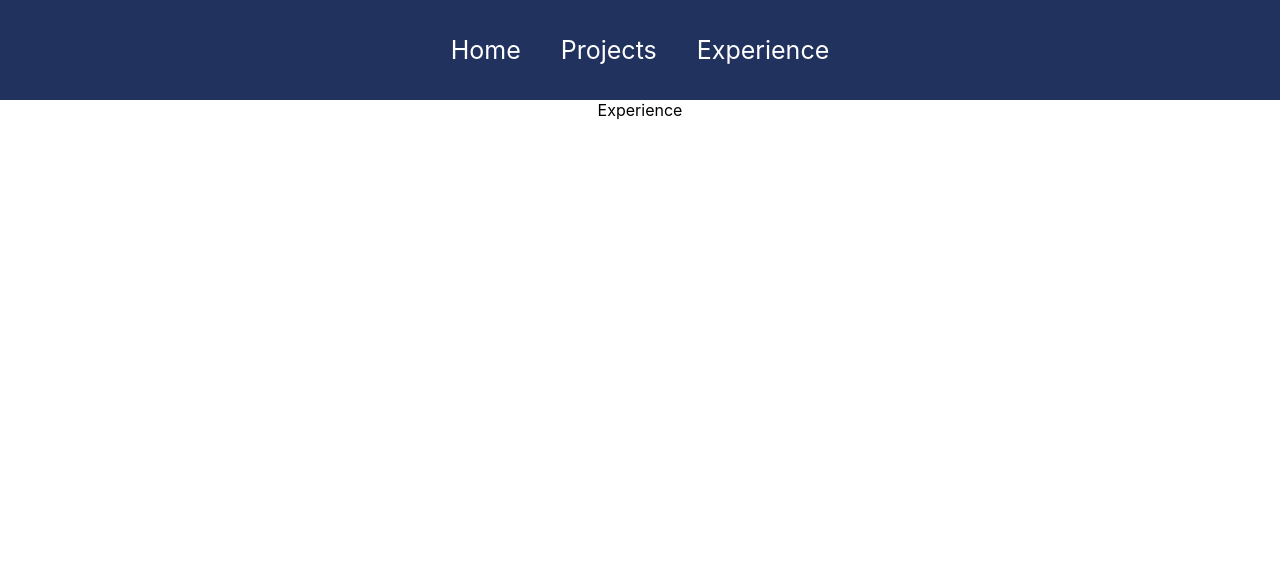
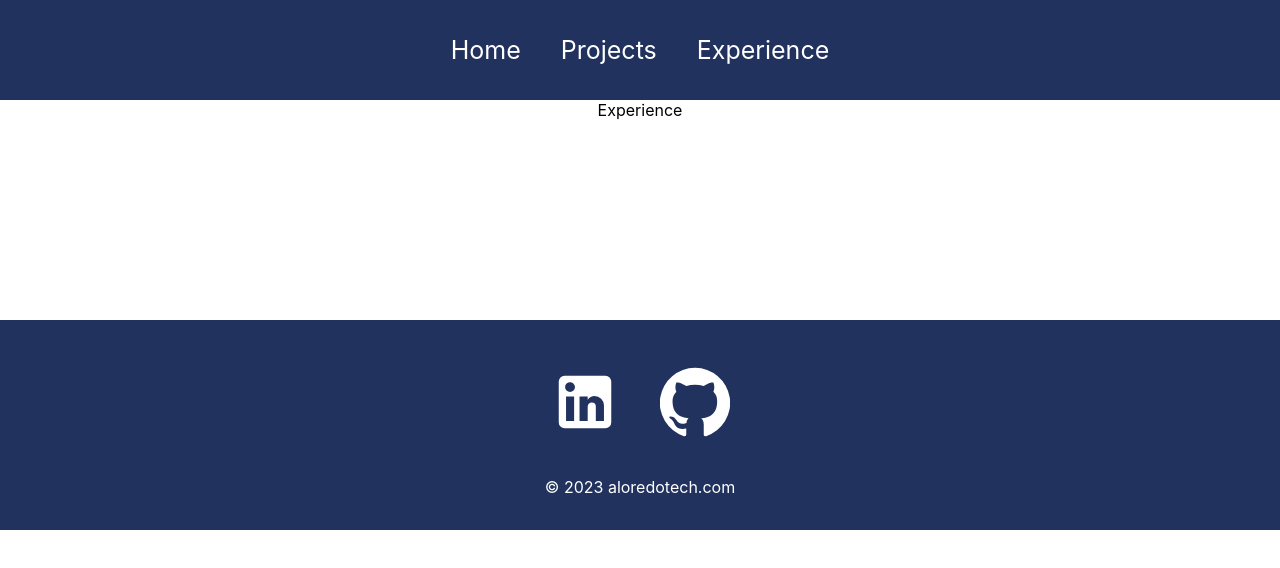
Before and after one commit to ndy-lopez/portfolio, a React (Create React App) app: page /experience in a window 1280 px wide. Shown: the top 568 px of the page. Built offline with nearby package versions, Linux system fonts and the light colour scheme.

Commit message:
Complete Footer

```diff
--- a/src/App.js
+++ b/src/App.js
@@ -4,6 +4,7 @@
 import Projects from "./pages/Projects";
 import Experience from "./pages/Experience";
 import Navbar from "./components/Navbar";
+import Footer from "./components/Footer";
 
 function App() {
   return (
@@ -15,6 +16,7 @@
           <Route path="/projects" element={<Projects />} />
           <Route path="/experience" element={<Experience />} />
         </Routes>
+        <Footer />
       </Router>
     </div>
   );
--- /dev/null
+++ b/src/components/Footer.js
@@ -0,0 +1,18 @@
+import React from "react";
+import LinkedInIcon from "@material-ui/icons/LinkedIn";
+import GitHubIcon from "@material-ui/icons/GitHub";
+import '../styles/Footer.css';
+
+function Footer() {
+  return (
+    <div className="footer">
+      <div className="socialMedia">
+        <LinkedInIcon />
+        <GitHubIcon />
+      </div>
+      <p> &copy; 2023 aloredotech.com </p>
+    </div>
+  );
+}
+
+export default Footer;
--- /dev/null
+++ b/src/styles/Footer.css
@@ -0,0 +1,28 @@
+.footer {
+  width: 100%;
+  height: 200px;
+  background: #21325e;
+  display: flex;
+  justify-content: center;
+  align-items: center;
+  flex-direction: column;
+  padding-top: 10px;
+  margin-top: 200px;
+}
+
+.socialMedia svg {
+  color: white;
+  margin: 20px;
+  font-size: 70px;
+  cursor: pointer;
+}
+
+.footer p {
+  color: white;
+}
+
+@media only screen and (max-width: 600px) {
+  .footer svg {
+    font-size: 50px;
+  }
+}
```
